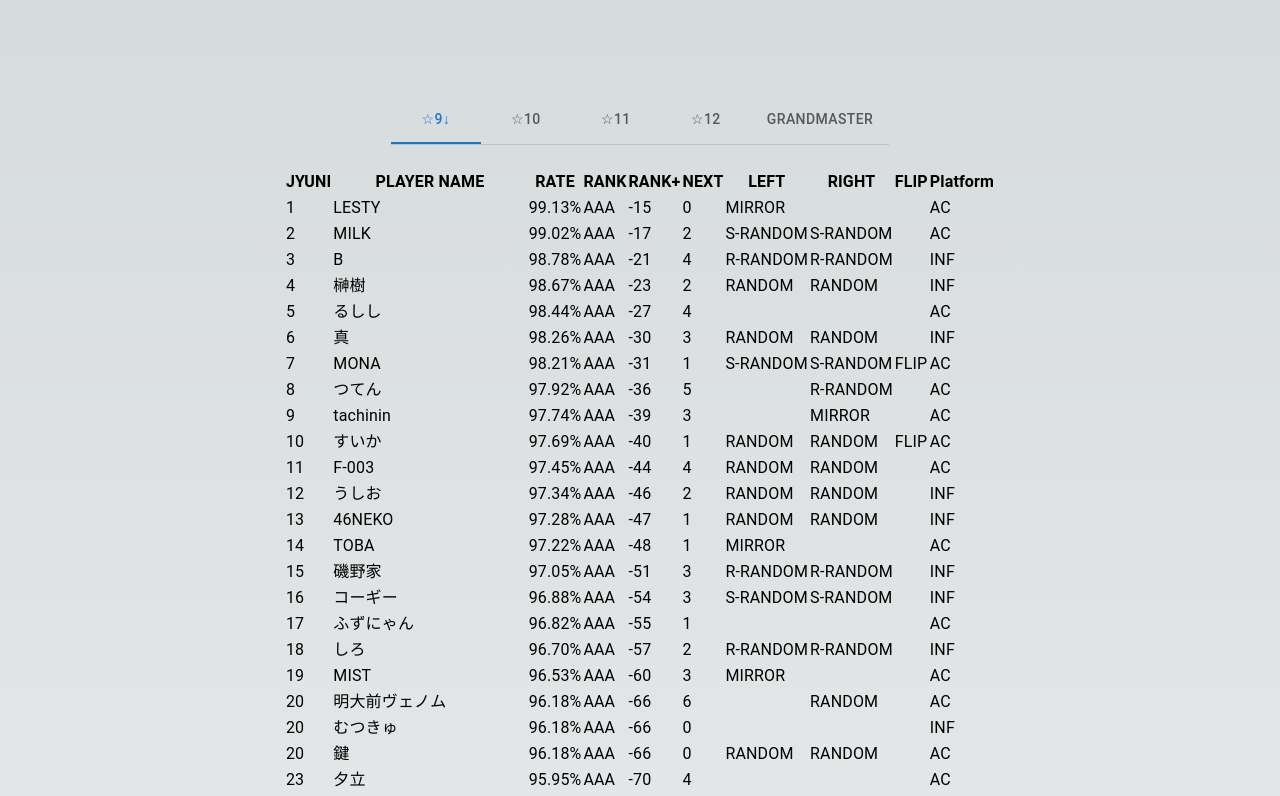
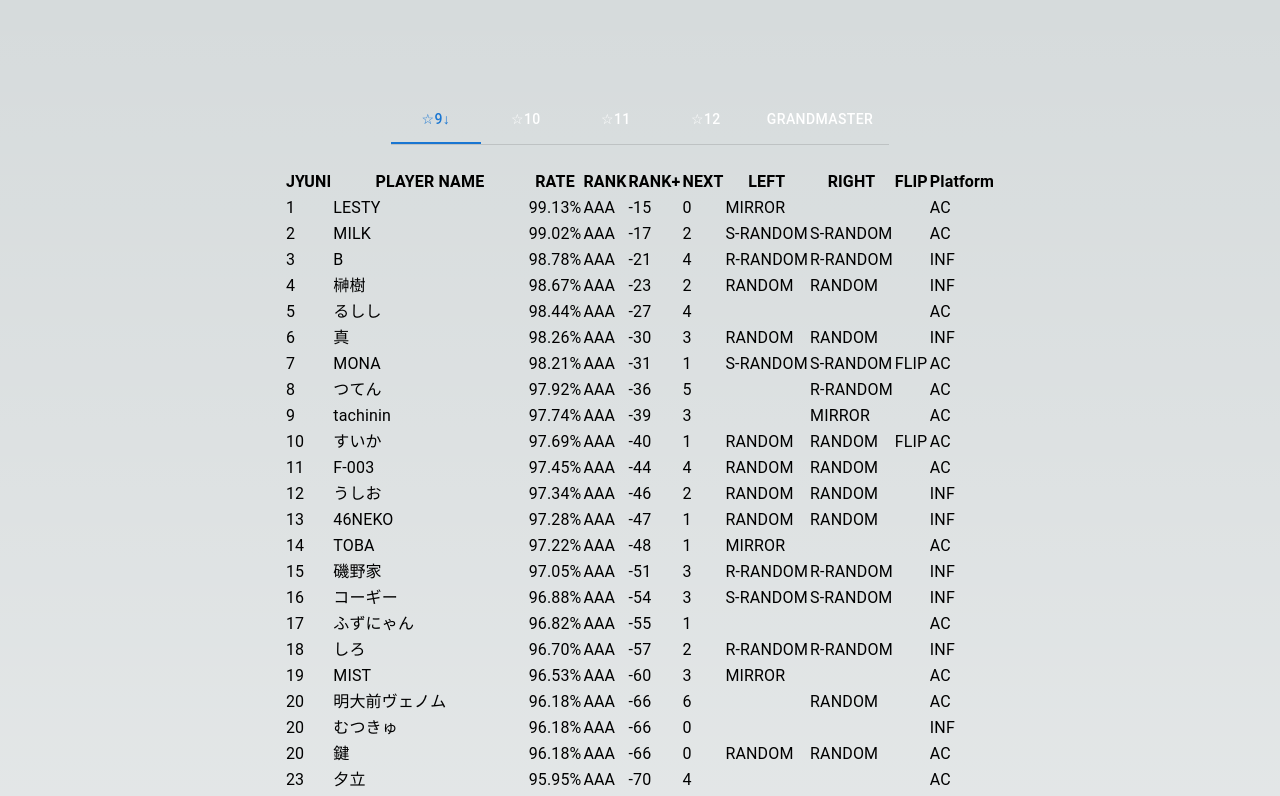
Before and after one commit to shoshiba/nosuijmasayosi-ir-archive-page, a Next.js app: page / in a window 1280 px wide. Shown: the top 796 px of the page. Built offline with nearby package versions, Linux system fonts and the light colour scheme.

Commit message:
タブ文字を白色に

```diff
--- a/app/page.tsx
+++ b/app/page.tsx
@@ -102,6 +102,12 @@ export default function Home() {
           value={difficultyValue}
           onChange={handleChange}
           aria-label="basic tabs example"
+          sx={{
+            '& .MuiTab-root': { // すべてのTabコンポーネントに適用されます
+              color: 'white', // ここで好きな色を指定
+
+            },
+          }}
         >
           <Tab label="☆9↓" {...a11yProps(0)} />
           <Tab label="☆10" {...a11yProps(1)} />
```
